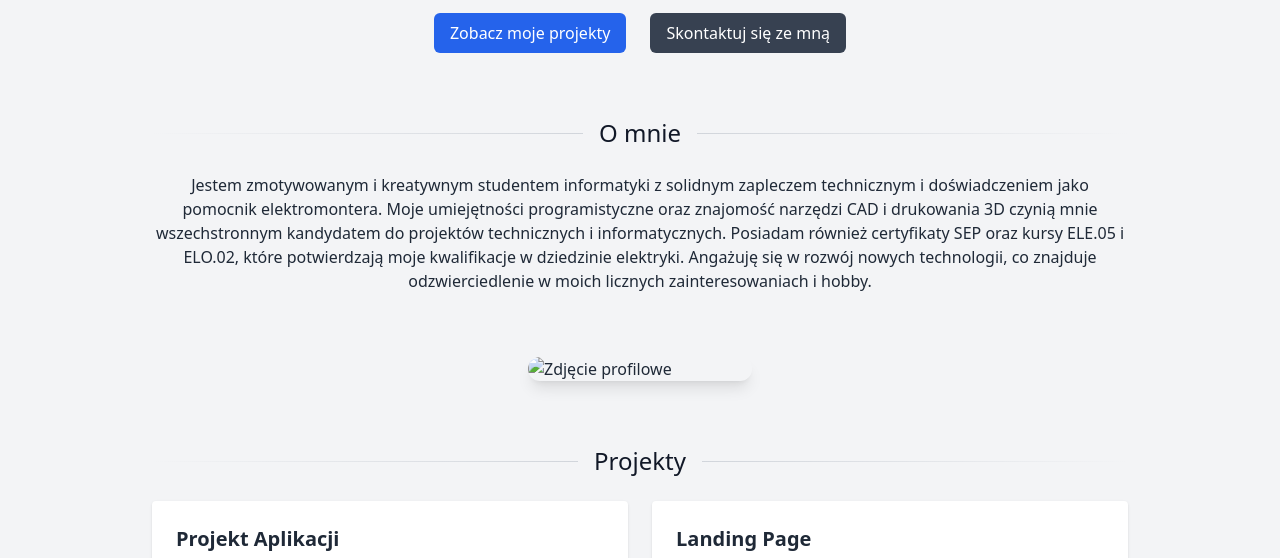
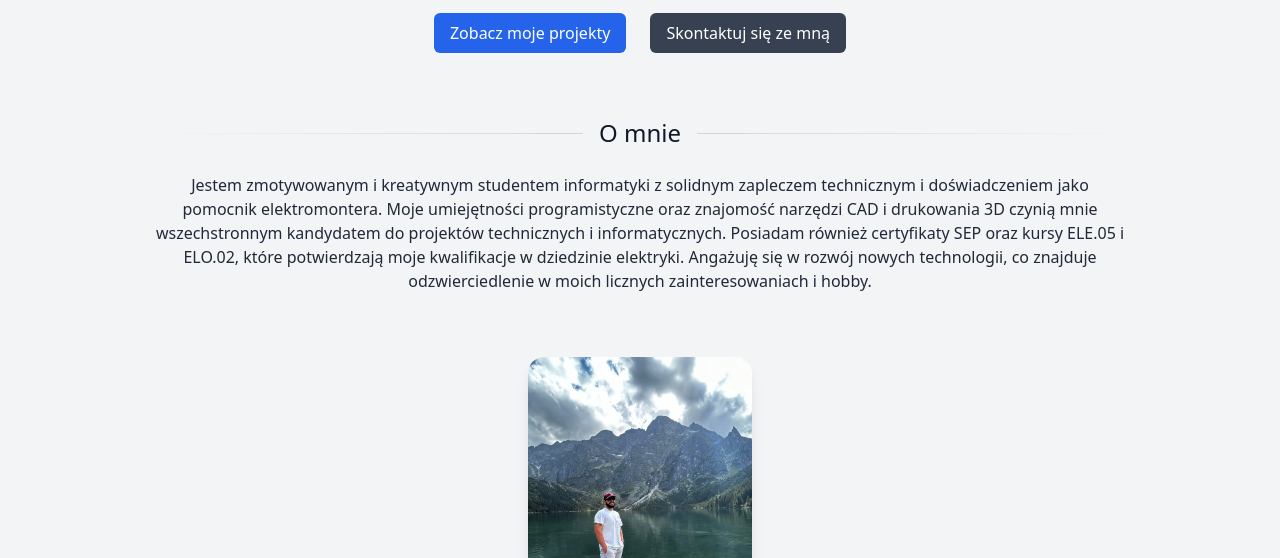
Before and after one commit to MrKrzychu46/portfolio, a plain HTML site: page index.html in a window 1280 px wide. Shown: the part 215-773 px from the top of the page. Drawn offline with nearby package versions, Linux system fonts and the light colour scheme.

Commit message:
Poprawienie zdjęcia

```diff
--- a/index.html
+++ b/index.html
@@ -82,7 +82,7 @@
 
   <!-- Zdjęcie -->
   <section class="flex justify-center">
-    <img src="IMG/Profilowe.jpeg" alt="Zdjęcie profilowe" class="w-32 sm:w-40 md:w-48 lg:w-56 rounded-2xl shadow-lg" />
+    <img src="IMG/Profilowe.png" alt="Zdjęcie profilowe" class="w-32 sm:w-40 md:w-48 lg:w-56 rounded-2xl shadow-lg" />
   </section>
 
 
```
